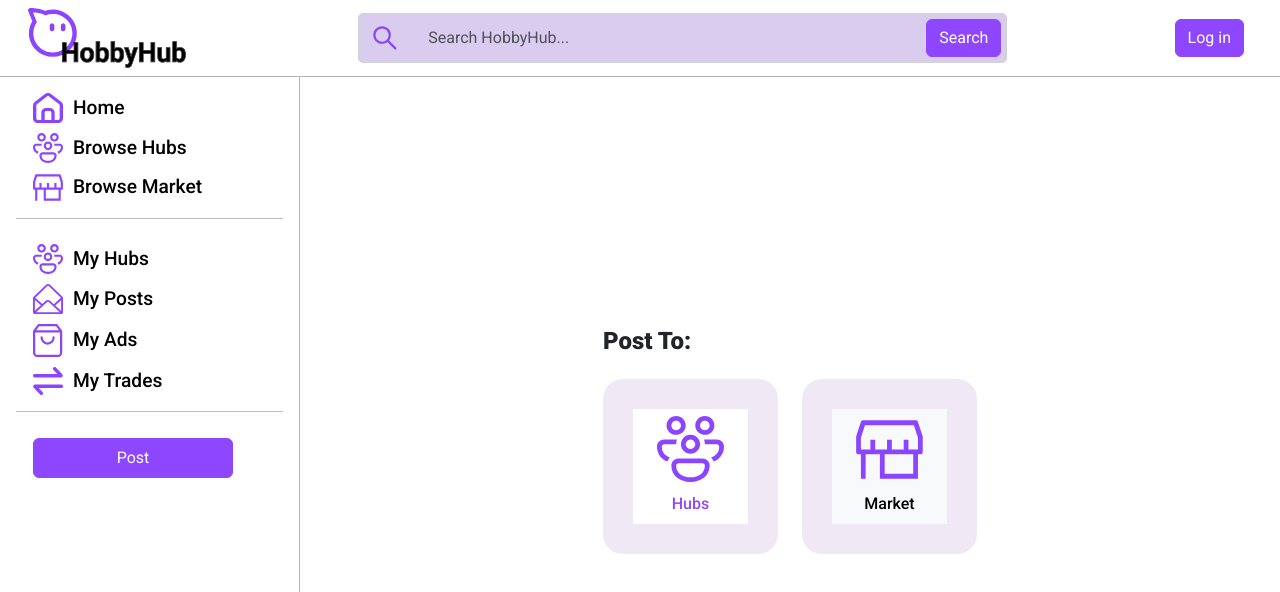
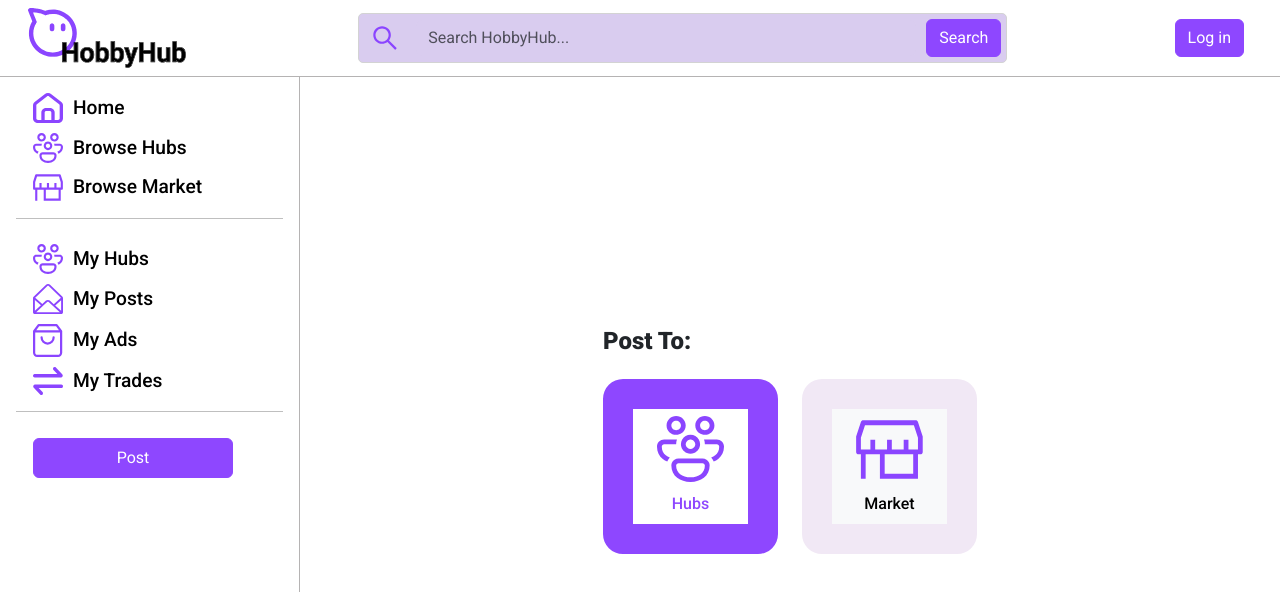
Before and after one commit to michelle-loi/HobbyHub, a React (Vite) app in the folder client/: page /choose-posting in a window 1280 px wide. In both pictures the pointer is over the button "Hubs". Shown: the top 592 px of the page. Built offline with nearby package versions, Linux system fonts and the light colour scheme; what quill-image-resize-module-react would draw is missing.

Commit message:
chore: added transition effect to post to button

```diff
--- a/client/src/pages/posting-location/ChoosePostingLocation.scss
+++ b/client/src/pages/posting-location/ChoosePostingLocation.scss
@@ -42,6 +42,7 @@
     background-color: white;
     color: #8e47ff;
     cursor: pointer;
+    border: 30px solid #8e47ff;
 }
 
 #square-button span {
```
